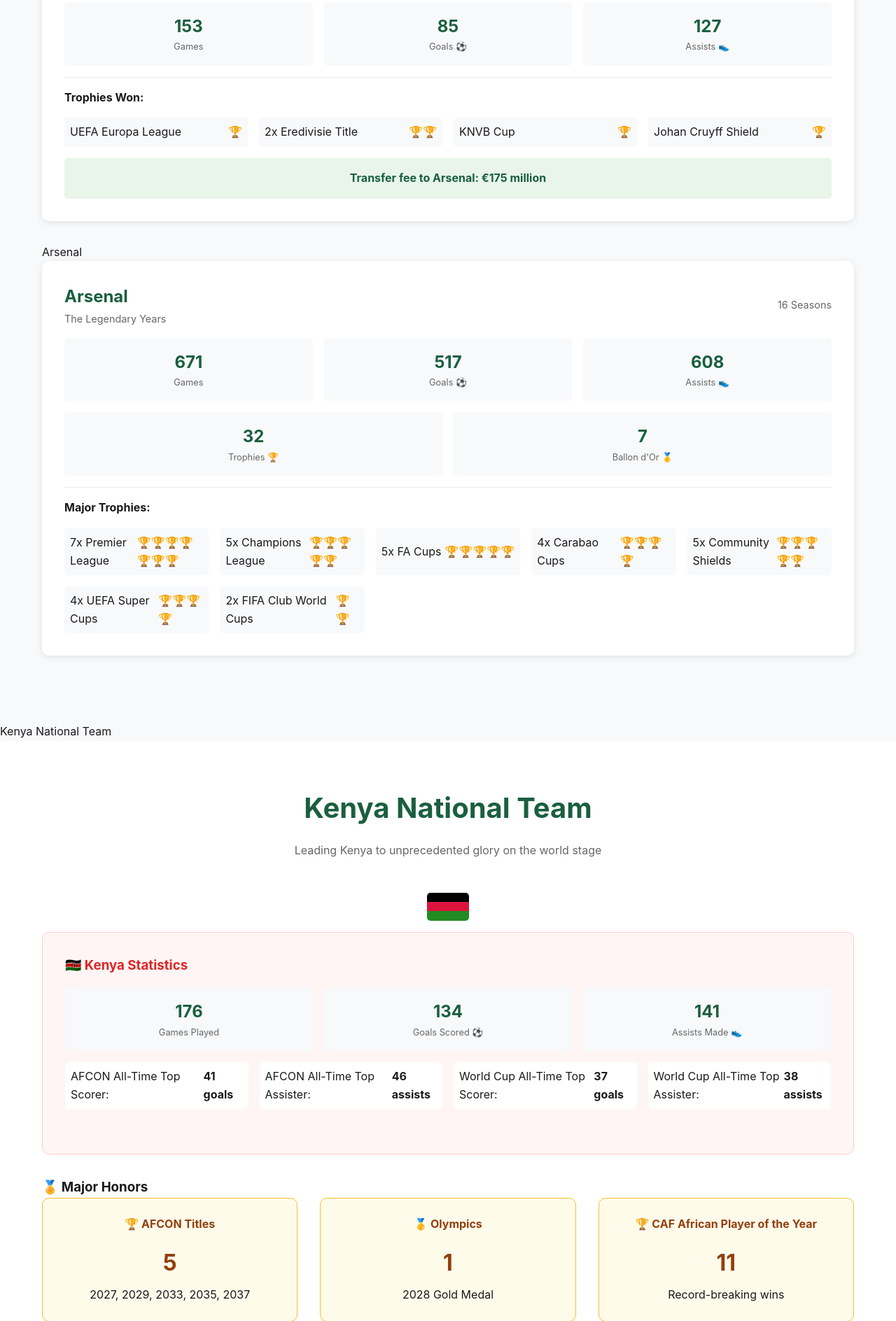
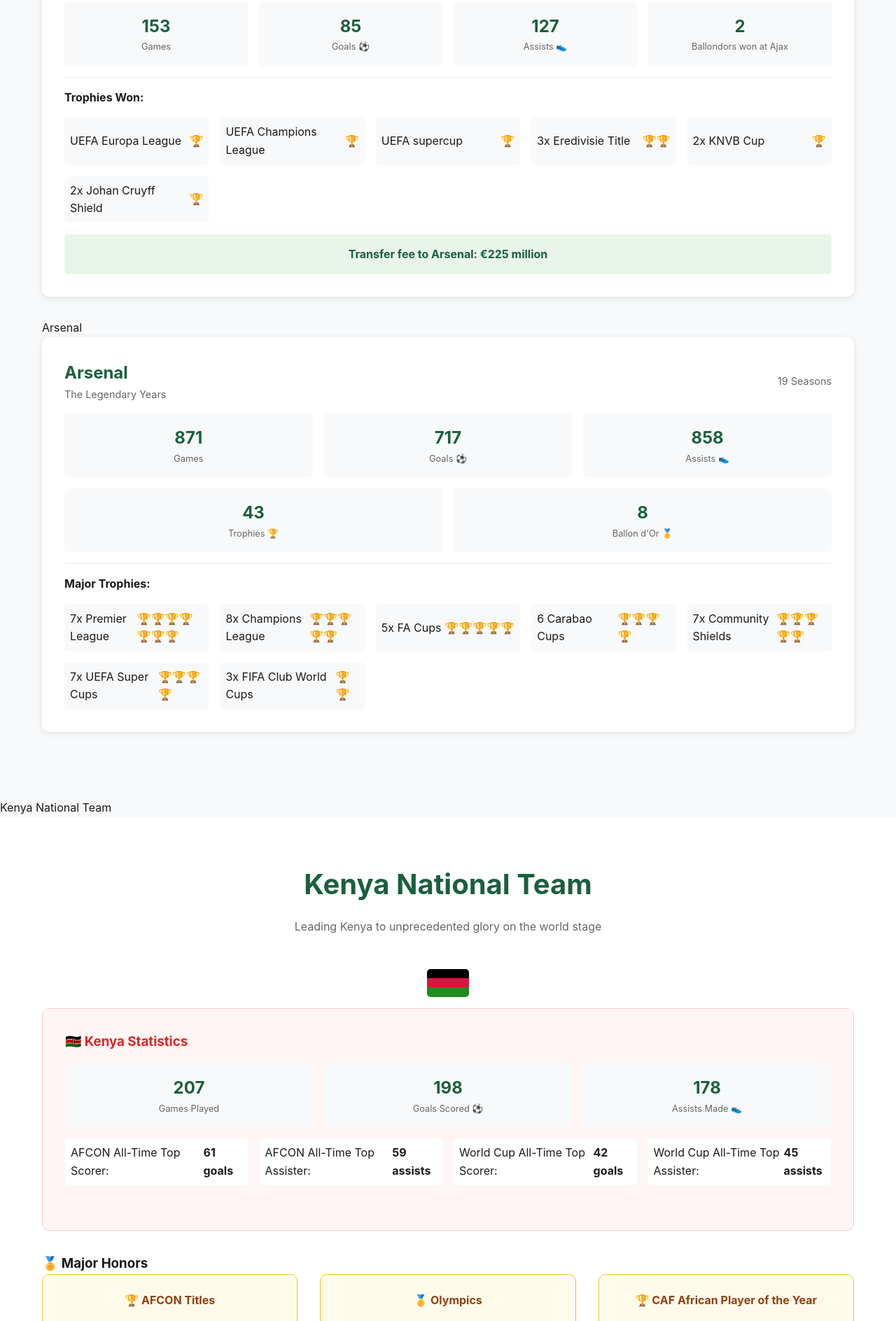
Before and after one commit to Kabagekamau/LIFE.github.io, a plain HTML site: page index.html in a window 1280 px wide. Shown: the part 1829-3717 px from the top of the page at 70% size. Drawn offline with Linux system fonts and the light colour scheme.

Commit message:
Update index.html

```diff
--- a/index.html
+++ b/index.html
@@ -578,19 +578,19 @@
             <div class="overview-stats">
                 <div class="stat-card">
                     <h3>Total Games</h3>
-                    <div class="number">1,000</div>
+                    <div class="number">1,231</div>
                 </div>
                 <div class="stat-card">
                     <h3>Total Goals ⚽</h3>
-                    <div class="number">736</div>
+                    <div class="number">1000</div>
                 </div>
                 <div class="stat-card">
                     <h3>Total Assists 👟</h3>
-                    <div class="number">876</div>
+                    <div class="number">1163</div>
                 </div>
                 <div class="stat-card">
                     <h3>Total Trophies 🏆</h3>
-                    <div class="number">45</div>
+                    <div class="number">62</div>
                 </div>
             </div>
 
@@ -629,6 +629,10 @@
                         <div class="club-stat-number">127</div>
                         <div class="club-stat-label">Assists 👟</div>
                     </div>
+                    <div class="club-stat">
+                        <div class="club-stat-number">2</div>
+                        <div class="club-stat-label">Ballondors won at Ajax</div>
+                    </div>
                 </div>
 
                 <div class="trophies-section">
@@ -639,22 +643,30 @@
                             <span>🏆</span>
                         </div>
                         <div class="trophy-item">
-                            <span>2x Eredivisie Title</span>
+                            <span>UEFA Champions League</span>
+                            <span>🏆</span>
+                        </div>
+                        <div class="trophy-item">
+                            <span>UEFA supercup </span>
+                            <span>🏆</span>
+                        </div>
+                        <div class="trophy-item">
+                            <span>3x Eredivisie Title</span>
                             <span>🏆🏆</span>
                         </div>
                         <div class="trophy-item">
-                            <span>KNVB Cup</span>
+                            <span>2x KNVB Cup</span>
                             <span>🏆</span>
                         </div>
                         <div class="trophy-item">
-                            <span>Johan Cruyff Shield</span>
+                            <span>2x Johan Cruyff Shield</span>
                             <span>🏆</span>
                         </div>
                     </div>
                 </div>
 
                 <div class="transfer-fee">
-                    Transfer fee to Arsenal: €175 million
+                    Transfer fee to Arsenal: €225 million
                 </div>
             </div>
 
@@ -665,31 +677,31 @@
                         <h3 class="club-name">Arsenal</h3>
                         <p class="club-duration">The Legendary Years</p>
                     </div>
-                    <div class="club-duration">16 Seasons</div>
+                    <div class="club-duration">19 Seasons</div>
                 </div>
 
                 <div class="club-stats">
                     <div class="club-stat">
-                        <div class="club-stat-number">671</div>
+                        <div class="club-stat-number">871</div>
                         <div class="club-stat-label">Games</div>
                     </div>
                     <div class="club-stat">
-                        <div class="club-stat-number">517</div>
+                        <div class="club-stat-number">717</div>
                         <div class="club-stat-label">Goals ⚽</div>
                     </div>
                     <div class="club-stat">
-                        <div class="club-stat-number">608</div>
+                        <div class="club-stat-number">858</div>
                         <div class="club-stat-label">Assists 👟</div>
                     </div>
                 </div>
 
                 <div class="club-stats">
                     <div class="club-stat">
-                        <div class="club-stat-number">32</div>
+                        <div class="club-stat-number">43</div>
                         <div class="club-stat-label">Trophies 🏆</div>
                     </div>
                     <div class="club-stat">
-                        <div class="club-stat-number">7</div>
+                        <div class="club-stat-number">8</div>
                         <div class="club-stat-label">Ballon d'Or 🥇</div>
                     </div>
                 </div>
@@ -702,7 +714,7 @@
                             <span>🏆🏆🏆🏆🏆🏆🏆</span>
                         </div>
                         <div class="trophy-item">
-                            <span>5x Champions League</span>
+                            <span>8x Champions League</span>
                             <span>🏆🏆🏆🏆🏆</span>
                         </div>
                         <div class="trophy-item">
@@ -710,19 +722,19 @@
                             <span>🏆🏆🏆🏆🏆</span>
                         </div>
                         <div class="trophy-item">
-                            <span>4x Carabao Cups</span>
+                            <span> 6 Carabao Cups</span>
                             <span>🏆🏆🏆🏆</span>
                         </div>
                         <div class="trophy-item">
-                            <span>5x Community Shields</span>
+                            <span>7x Community Shields</span>
                             <span>🏆🏆🏆🏆🏆</span>
                         </div>
                         <div class="trophy-item">
-                            <span>4x UEFA Super Cups</span>
+                            <span>7x UEFA Super Cups</span>
                             <span>🏆🏆🏆🏆</span>
                         </div>
                         <div class="trophy-item">
-                            <span>2x FIFA Club World Cups</span>
+                            <span>3x FIFA Club World Cups</span>
                             <span>🏆🏆</span>
                         </div>
                     </div>
@@ -743,15 +755,15 @@
                 <h3>🇰🇪 Kenya Statistics</h3>
                 <div class="club-stats">
                     <div class="club-stat">
-                        <div class="club-stat-number">176</div>
+                        <div class="club-stat-number">207</div>
                         <div class="club-stat-label">Games Played</div>
                     </div>
                     <div class="club-stat">
-                        <div class="club-stat-number">134</div>
+                        <div class="club-stat-number">198 </div>
                         <div class="club-stat-label">Goals Scored ⚽</div>
                     </div>
                     <div class="club-stat">
-                        <div class="club-stat-number">141</div>
+                        <div class="club-stat-number">178</div>
                         <div class="club-stat-label">Assists Made 👟</div>
                     </div>
                 </div>
@@ -759,19 +771,19 @@
                 <div class="records-grid">
                     <div class="record-item">
                         <span>AFCON All-Time Top Scorer:</span>
-                        <strong>41 goals</strong>
+                        <strong>61 goals</strong>
                     </div>
                     <div class="record-item">
                         <span>AFCON All-Time Top Assister:</span>
-                        <strong>46 assists</strong>
+                        <strong>59 assists</strong>
                     </div>
                     <div class="record-item">
                         <span>World Cup All-Time Top Scorer:</span>
-                        <strong>37 goals</strong>
+                        <strong>42 goals</strong>
                     </div>
                     <div class="record-item">
                         <span>World Cup All-Time Top Assister:</span>
-                        <strong>38 assists</strong>
+                        <strong>45 assists</strong>
                     </div>
                 </div>
             </div>
@@ -782,7 +794,7 @@
                     <div class="honor-card">
                         <h4>🏆 AFCON Titles</h4>
                         <div class="honor-number">5</div>
-                        <p>2027, 2029, 2033, 2035, 2037</p>
+                        <p>2027, 2029, 2033, 2035, 2037 ,2041</p>
                     </div>
                     <div class="honor-card">
                         <h4>🥇 Olympics</h4>
@@ -855,10 +867,10 @@
                     <div class="world-cup-card">
                         <div class="world-cup-year">2038 World Cup</div>
                         <div class="world-cup-final">
-                            <strong>Final match - Kenya vs England</strong>
-                            <div class="world-cup-score">3 - 1</div>
+                            <strong>Final match - Kenya vs Japan</strong>
+                            <div class="world-cup-score"> 7 - 5 </div>
                             <p><em>FULLTIME</em></p>
-                            Scored 2 goals in this final
+                            Scored 3 goals in this final and had 3 assists in this game
                         </div>
 
                             world cup goals and assists
@@ -958,15 +970,15 @@
                 <div class="trophy-item"><span>FIFA Club World Cups:</span><span>2 🏆</span></div>
             </div>
 
-            <h3>Ballon d'Or Awards - 7 Total 🥇</h3>
-            <p>Individual Ballon d'Or Wins: 1st, 2nd, 3rd, 4th, 5th, 6th, 7th</p>
+            <h3>Ballon d'Or Awards - 10 Total 🥇</h3>
+            <p>Individual Ballon d'Or Wins: 1st, 2nd, 3rd, 4th, 5th, 6th, 7th, 8 th, 9 th, 10 th</p>
 
             <h3>Kenya National Team Major Honours</h3>
             <div class="trophies-grid">
                 <div class="trophy-item"><span>Olympic Gold Medal:</span><span>1 🥇</span></div>
-                <div class="trophy-item"><span>AFCON Titles:</span><span>5 🏆</span></div>
+                <div class="trophy-item"><span>AFCON Titles:</span><span>6 🏆</span></div>
                 <div class="trophy-item"><span>World Cup Winners:</span><span>3 🏆</span></div>
-                <div class="trophy-item"><span>CAF African Player of the Year:</span><span>11 🏆</span></div>
+                <div class="trophy-item"><span>CAF African Player of the Year:</span><span>16 🏆</span></div>
             </div>
 
             <div style="text-align: center; margin-top: 2rem; padding: 2rem; background: linear-gradient(135deg, #ffd700, #ffed4e); border-radius: 10px;">
```
